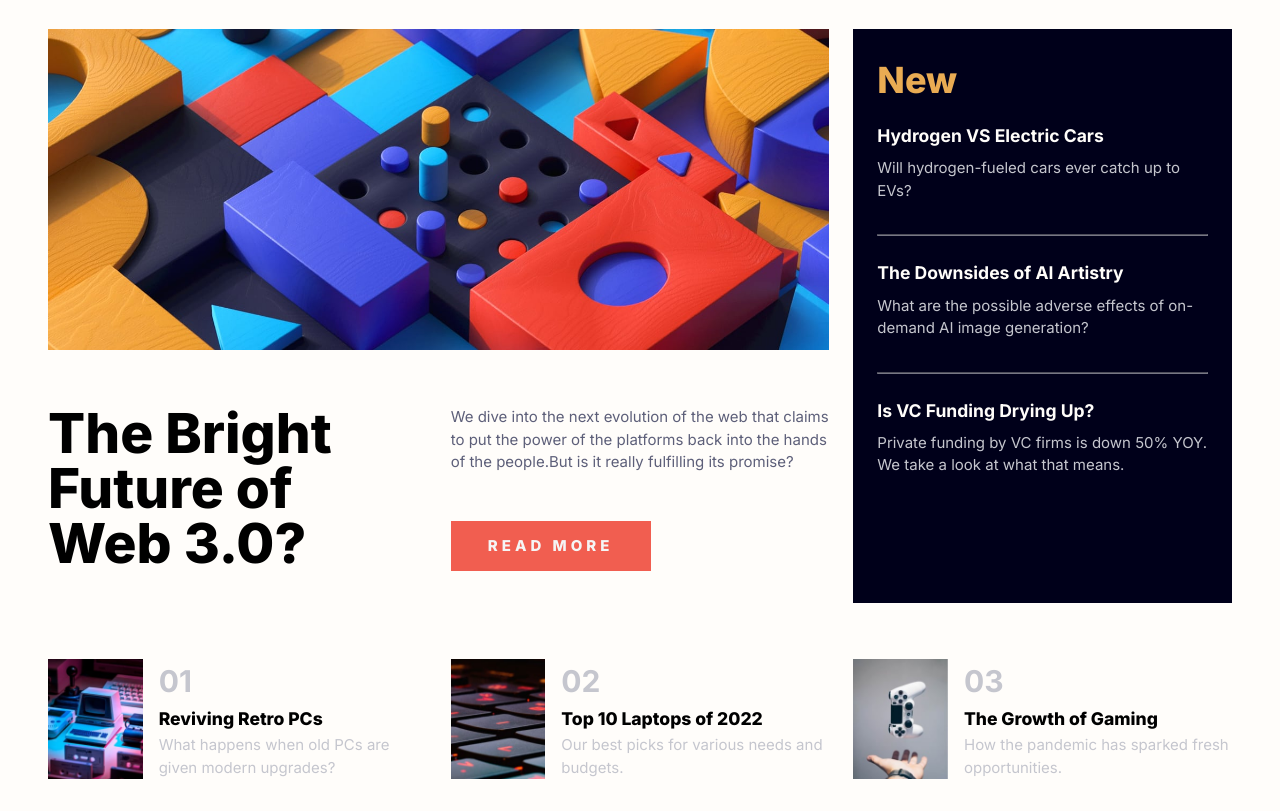
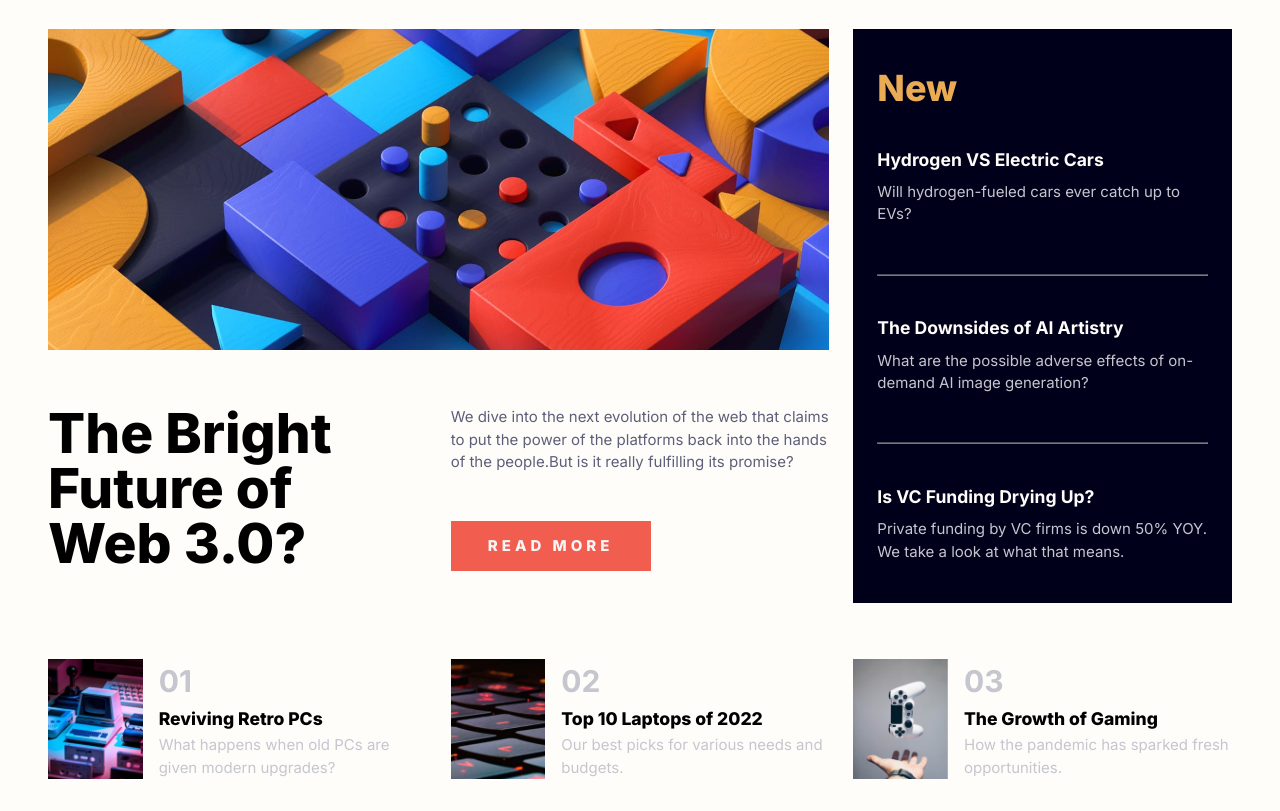
Before and after one commit to Vedavyas11062004/news-homepage-main, a plain HTML site: page index.html in a window 1280 px wide. Shown: the part 91-902 px from the top of the page. Drawn offline with Linux system fonts and the light colour scheme.

Commit message:
final commit

```diff
--- a/index.html
+++ b/index.html
@@ -51,7 +51,6 @@
           <article class="grid__item grid-row-span-2">
             <div class="right__article">
               <h2>New</h2>
-              <div class="questions">
                 <div class="questions__sub">
                   <h3>Hydrogen VS Electric Cars</h3>
                   <p>Will hydrogen-fueled cars ever catch up to EVs?</p>
@@ -73,7 +72,6 @@
                   </p>
                 </div>
               </div>
-            </div>
           </article>
           <article class="grid__item">
             <h1 class="strong">The Bright Future of Web 3.0?</h1>
@@ -124,40 +122,3 @@
   </body>
   <script src="./app.js"></script>
 </html>
-
-<!-- Home
-  New
-  Popular
-  Trending
-  Categories
-
-  The Bright Future of Web 3.0?
-
-  We dive into the next evolution of the web that claims to put the power of the platforms back into the hands of the people.
-  But is it really fulfilling its promise?
-
-  Read more
-
-  New
-
-  Hydrogen VS Electric Cars
-  Will hydrogen-fueled cars ever catch up to EVs?
-
-  The Downsides of AI Artistry
-  What are the possible adverse effects of on-demand AI image generation?
-
-  Is VC Funding Drying Up?
-  Private funding by VC firms is down 50% YOY. We take a look at what that means.
-
-  01
-  Reviving Retro PCs
-  What happens when old PCs are given modern upgrades?
-
-  02
-  Top 10 Laptops of 2022
-  Our best picks for various needs and budgets.
-
-  03
-  The Growth of Gaming
-  How the pandemic has sparked fresh opportunities.
-   -->
--- a/styles.css
+++ b/styles.css
@@ -88,12 +88,15 @@ body {
   background-color: var(--Off-white);
   font-family: var(--ff-text);
   font-size: var(--fs-para);
+  display: flex;
+  justify-content: center;
 }
 .total__body {
   width: 100%;
   max-height: 100vh;
   padding-inline: 3rem;
   padding-block: 1rem;
+  max-width: 1440px;
 }
 
 .grid-col-span-2 {
@@ -112,7 +115,7 @@ body {
   background-size: cover;
 }
 
-@media (max-width: 650px) {
+@media (max-width: 800px) {
   .grid__container {
     grid-template-columns: 1fr;
   }
@@ -120,11 +123,9 @@ body {
     grid-column: span 1;
   }
   .grid__item:nth-child(3) {
-    /* background-color: aquamarine; */
     grid-row-start: 2;
   }
   .grid__item:nth-child(4) {
-    /* background-color: aquamarine; */
     grid-row-start: 3;
   }
   .strong__parabtn {
@@ -172,6 +173,13 @@ body {
   padding: 1.5rem;
 }
 
+.grid__item:nth-child(2) .right__article{
+  height: inherit;
+  display: flex;
+  flex-direction:column;
+  justify-content: space-around;
+}
+
 .grid__item:nth-child(2) .right__article h2 {
   font-size: 36px;
   padding-bottom: 1rem;
@@ -206,14 +214,14 @@ body {
   padding: 0.5rem 0rem;
 }
 
-.questions hr {
+.right__article hr {
   margin: 1.5rem 0rem;
   opacity: 0.5;
+  z-index: 0;
 }
 
 h1 {
   font-size: 55px;
-  /* font-weight: var(--fw-bold); */
   line-height: 100%;
   font-weight: 1000;
 }
@@ -240,10 +248,6 @@ h1 {
   padding: 3rem 0rem;
 }
 
-/* .div__item{
-  height: 250px;
-} */
-
 .flex__item div {
   display: flex;
   flex-direction: column;
@@ -256,7 +260,6 @@ h1 {
 }
 
 .flex__item div h3 {
-  /* font-size: 16px; */
   font-weight: var(--fw-bold);
 }
 
```
